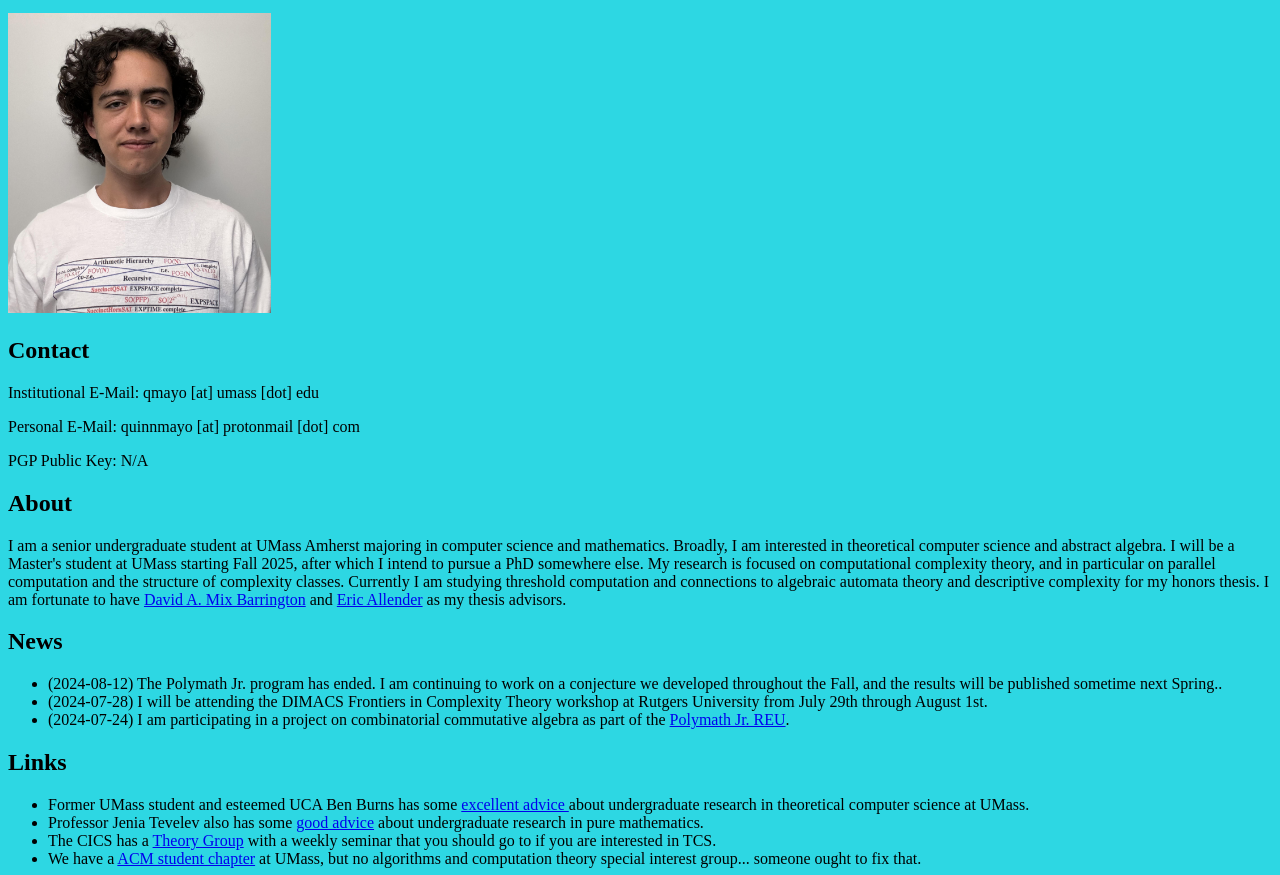
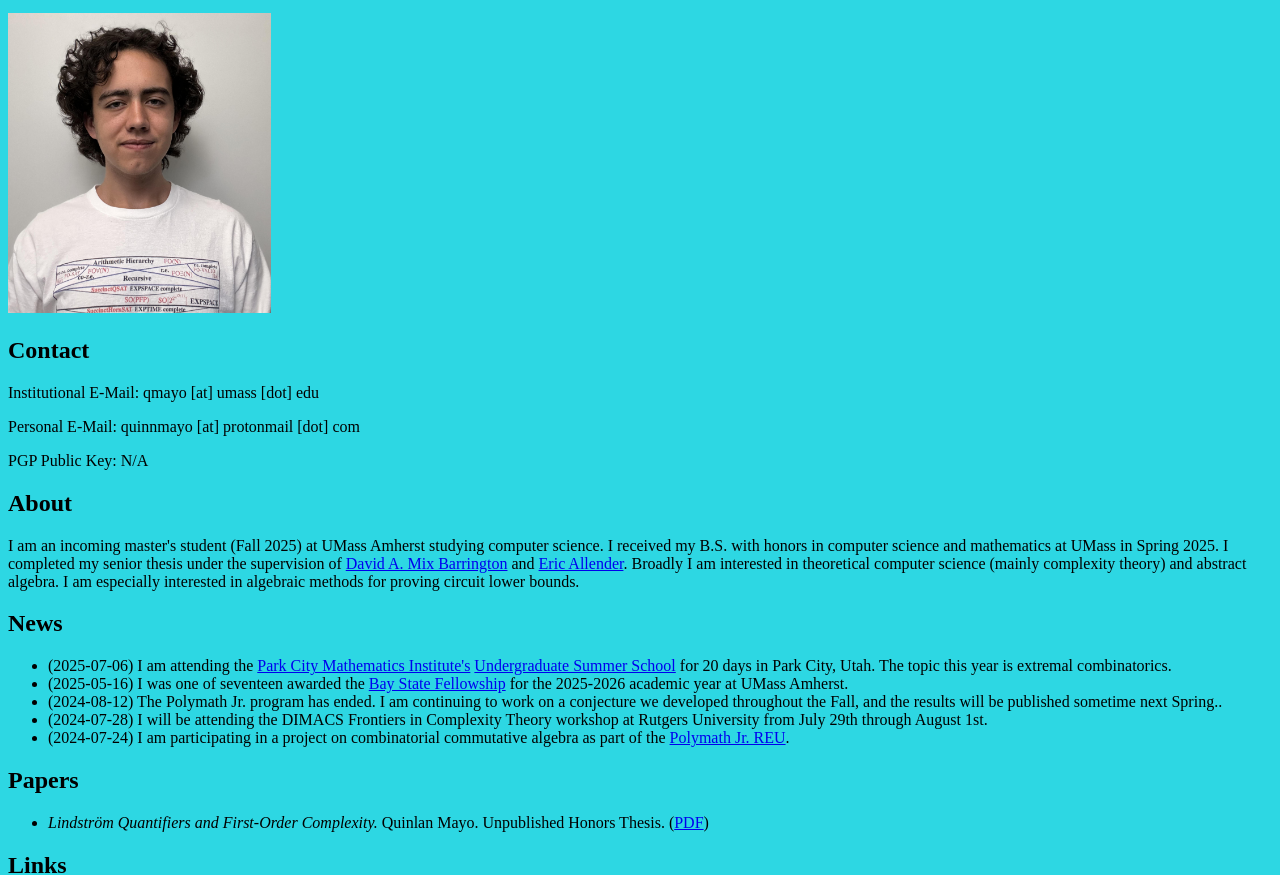
Before and after one commit to qmayo17/quinnmayo, a plain HTML site: page index.html in a window 1280 px wide. Shown: the part 101-976 px from the top of the page. Drawn offline with Linux system fonts and the light colour scheme.

Commit message:
new updates

```diff
--- a/index.html
+++ b/index.html
@@ -13,13 +13,18 @@
         <p>Personal E-Mail: quinnmayo [at] protonmail [dot] com</p>
         <p>PGP Public Key: N/A</p>
         <h2 id="about">About</h2>
-        <p>I am a senior undergraduate student at UMass Amherst majoring in computer science and mathematics. Broadly, I am interested in theoretical computer science and abstract algebra. I will be a Master's student at UMass starting Fall 2025, after which I intend to pursue a PhD somewhere else. My research is focused on computational complexity theory, and in particular on parallel computation and the structure of complexity classes. Currently I am studying threshold computation and connections to algebraic automata theory and descriptive complexity for my honors thesis. I am fortunate to have <a href="https://people.cs.umass.edu/~barring/">David A. Mix Barrington</a> and <a href="https://people.cs.rutgers.edu/~allender/">Eric Allender</a> as my thesis advisors.</p>
-
+        <p>I am an incoming master's student (Fall 2025) at UMass Amherst studying computer science. I received my B.S. with honors in computer science and mathematics at UMass in Spring 2025. I completed my senior thesis under the supervision of <a href="https://people.cs.umass.edu/~barring/">David A. Mix Barrington</a> and <a href="https://people.cs.rutgers.edu/~allender/">Eric Allender</a>. Broadly I am interested in theoretical computer science (mainly complexity theory) and abstract algebra. I am especially interested in algebraic methods for proving circuit lower bounds. </p>
         <h2 id="news">News</h2>
         <ul>
+            <li>(2025-07-06) I am attending the <a href="https://www.ias.edu/pcmi">Park City Mathematics Institute's</a> <a href="https://www.ias.edu/pcmi/pcmi-2025-undergraduate-summer-school">Undergraduate Summer School</a> for 20 days in Park City, Utah. The topic this year is extremal combinatorics.</li>
+            <li>(2025-05-16) I was one of seventeen awarded the <a href="https://www.cics.umass.edu/academics/scholarships-and-fellowships/bay-state-scholarship-program">Bay State Fellowship</a> for the 2025-2026 academic year at UMass Amherst.</li>
             <li>(2024-08-12) The Polymath Jr. program has ended. I am continuing to work on a conjecture we developed throughout the Fall, and the results will be published sometime next Spring.</a>.</li>
             <li>(2024-07-28) I will be attending the DIMACS Frontiers in Complexity Theory workshop at Rutgers University from July 29th through August 1st.</li>
             <li>(2024-07-24) I am participating in a project on combinatorial commutative algebra as part of the <a href="https://geometrynyc.wixsite.com/polymathreu">Polymath Jr. REU</a>.</li>
+        </ul>
+        <h2 id="papers">Papers</h2>
+        <ul>
+            <li> <i>Lindström Quantifiers and First-Order Complexity.</i> Quinlan Mayo. Unpublished Honors Thesis. (<a href="/documents/Senior_Thesis.pdf">PDF</a>)</li>
         </ul>
         <h2 id="links">Links</h2>
         <ul>
```
Also changed, not shown: 1 other file.
